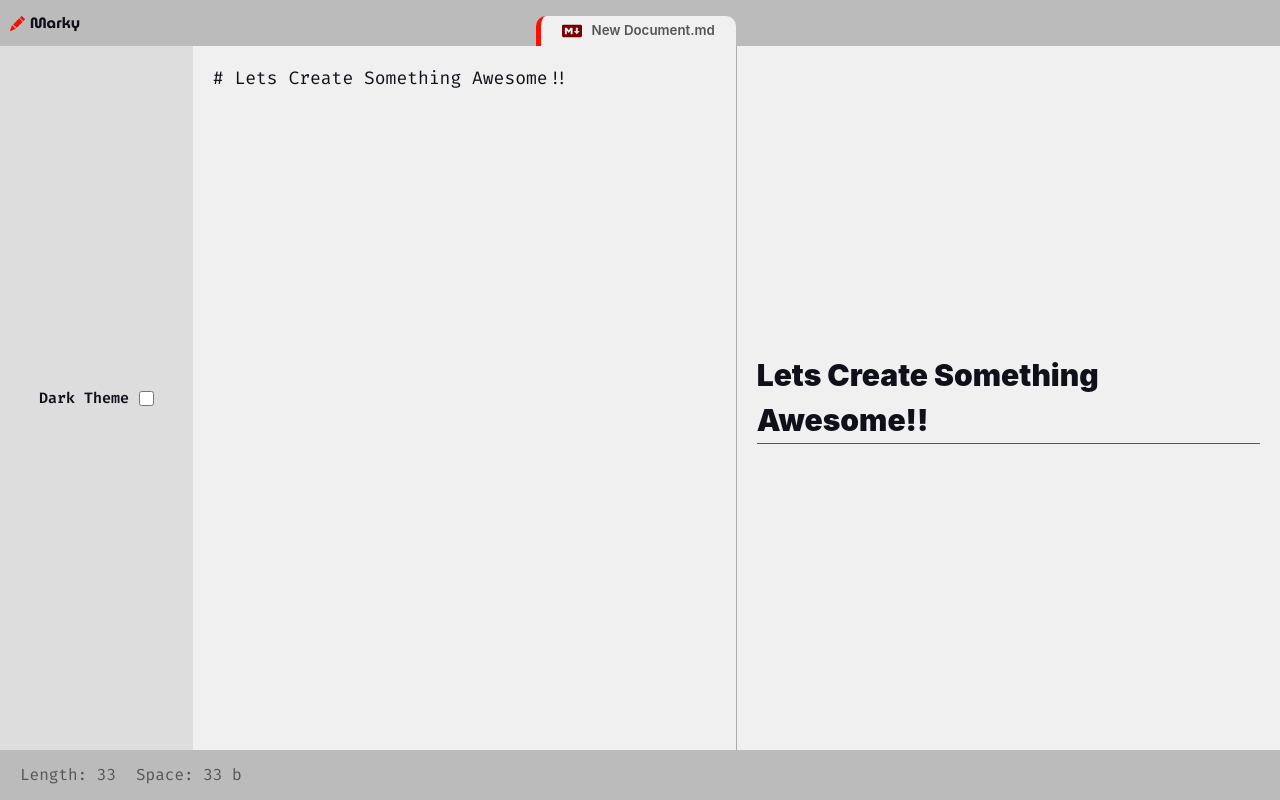
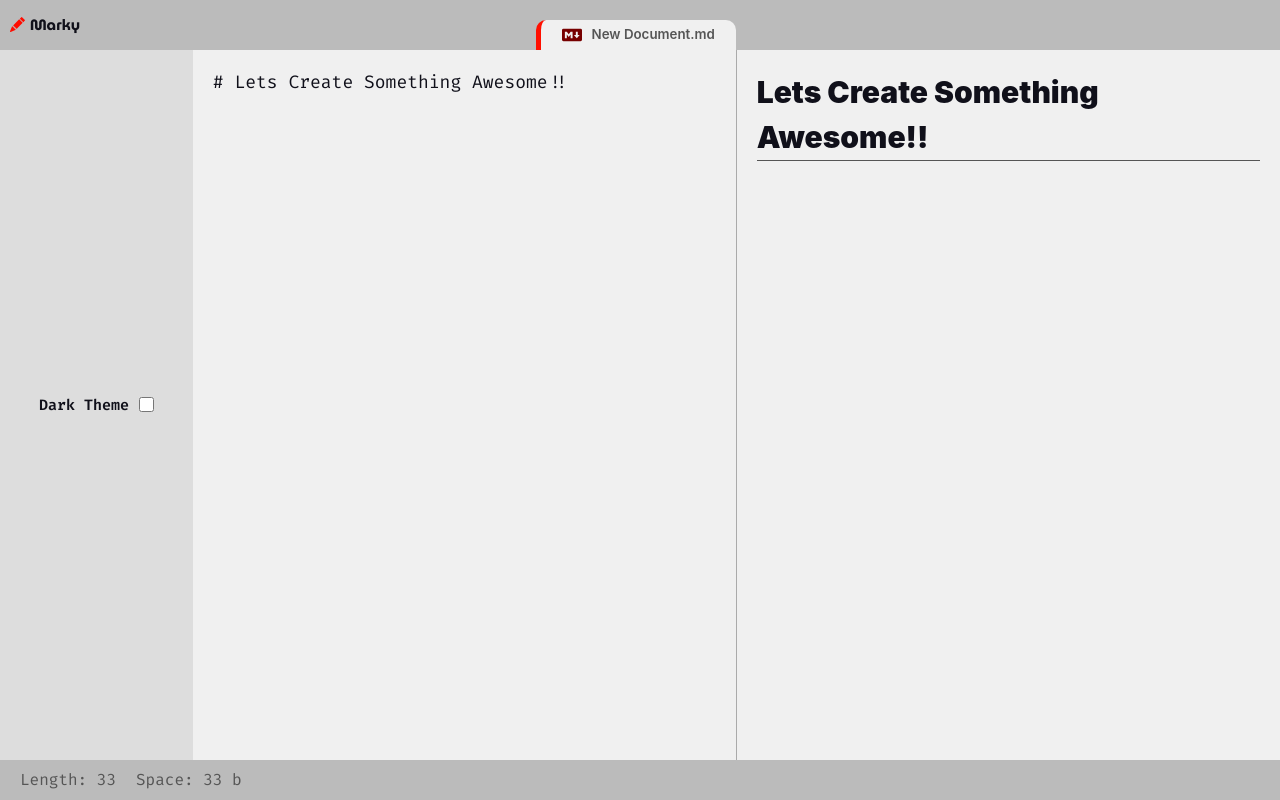
Before and after one commit to andyechc/marky, a React (Vite) app: page / in a window 1280 px wide. Built offline with nearby package versions, Linux system fonts and the light colour scheme.

Commit message:
FIx style bugs of view code

```diff
--- a/src/components/editor/editor.css
+++ b/src/components/editor/editor.css
@@ -1,7 +1,6 @@
 .editor {
   width: 100%;
-  height: 100%;
-  max-height: 100vh;
+  height:calc(100% - 40px - 40px);
   display: flex;
   justify-content: center;
   align-items: center;
--- a/src/components/editor/view/view.css
+++ b/src/components/editor/view/view.css
@@ -2,8 +2,6 @@
   width: 100%;
   height: 100%;
   color: var(--color-2);
-  display: flex;
-  align-items: center;
 }
 
 .view-code {
@@ -12,6 +10,7 @@
   padding: 20px;
   color: var(--color-2);
   overflow-y: scroll;
+  overflow-wrap: break-word;
   display: flex;
   flex-direction: column;
   gap: 20px;
@@ -43,7 +42,7 @@
   transition: all 300ms ease;
 }
 
-.view-code ul {
+.view-code ul, ol {
   padding: 20px;
   font-size: 20px;
   font-weight: bold;
@@ -87,4 +86,5 @@
   padding: 10px;
   border-radius: 7px;
   margin: 20px auto;
+  word-wrap: break-words;
 }
--- a/src/components/footer/footer.css
+++ b/src/components/footer/footer.css
@@ -1,6 +1,6 @@
 .footer {
   width: 100%;
-  height: 50px;
+  height: 40px;
   display: flex;
   align-items: center;
   padding: 20px;
@@ -8,7 +8,4 @@
   color: var(--color-2);
   font-family: "FiraCode";
   background: var(--bg-3);
-  position: sticky;
-  bottom: 0;
-  left: 0;
 }
--- a/src/components/header/header.css
+++ b/src/components/header/header.css
@@ -7,7 +7,4 @@
   gap: 20px;
   padding: 10px;
   background: var(--bg-3);
-  position: sticky;
-  top: 0;
-  left: 0;
 }
```
